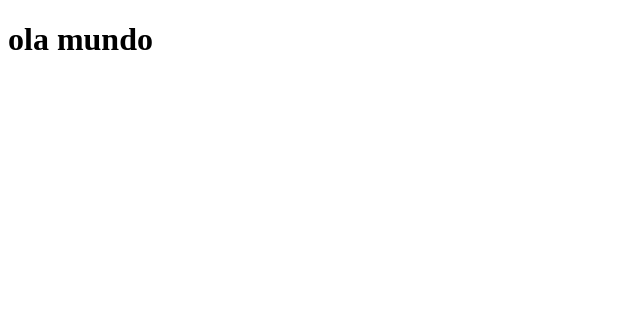
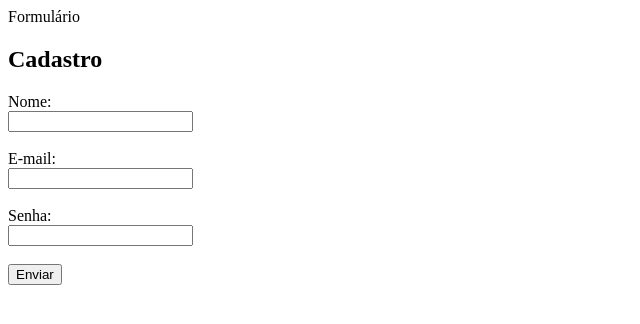
Before and after one commit to pietroppi/projeto_3A, a plain HTML site: page index.html in a window 1280 px wide. Shown: the whole page, without its empty margins (0-640 px from the left). Drawn offline with Linux system fonts and the light colour scheme.

Commit message:
criei o cadastro

```diff
--- a/index.html
+++ b/index.html
@@ -6,6 +6,31 @@
     <title>Document</title>
 </head>
 <body>
-    <h1>ola mundo</h1>
+    <!DOCTYPE html>
+<html lang="pt-BR">
+<head>
+    <meta charset="UTF-8"
+    <meta name="viewport" content="width=device-width, initial-scale=1.0"
+    <title>Formulário</title>
+</head>
+<body>
+
+    <h2>Cadastro</h2>
+
+    <form action="enviar.php" method="post"
+
+        <label for="nome">Nome:</label><br>
+        <input type="text" id="nome" name="nome" required><br><br>
+
+        <label for="email">E-mail:</label><br>
+        <input type="email" id="email" name="email" required><br><br>
+
+        <label for="senha">Senha:</label><br>
+        <input type="password" id="senha" name="senha" required><br><br>
+
+        <button type="submit">Enviar</button>
+
+    </form>
+
 </body>
 </html>
```
Also changed, not shown: script.js (added), style.css (added).
